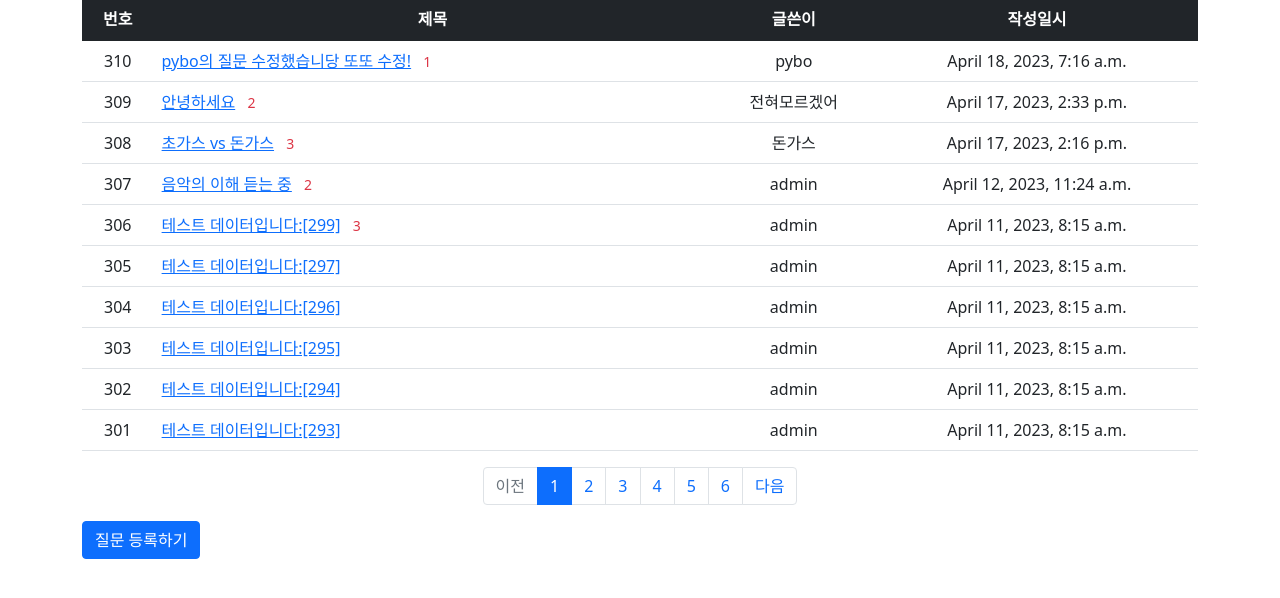
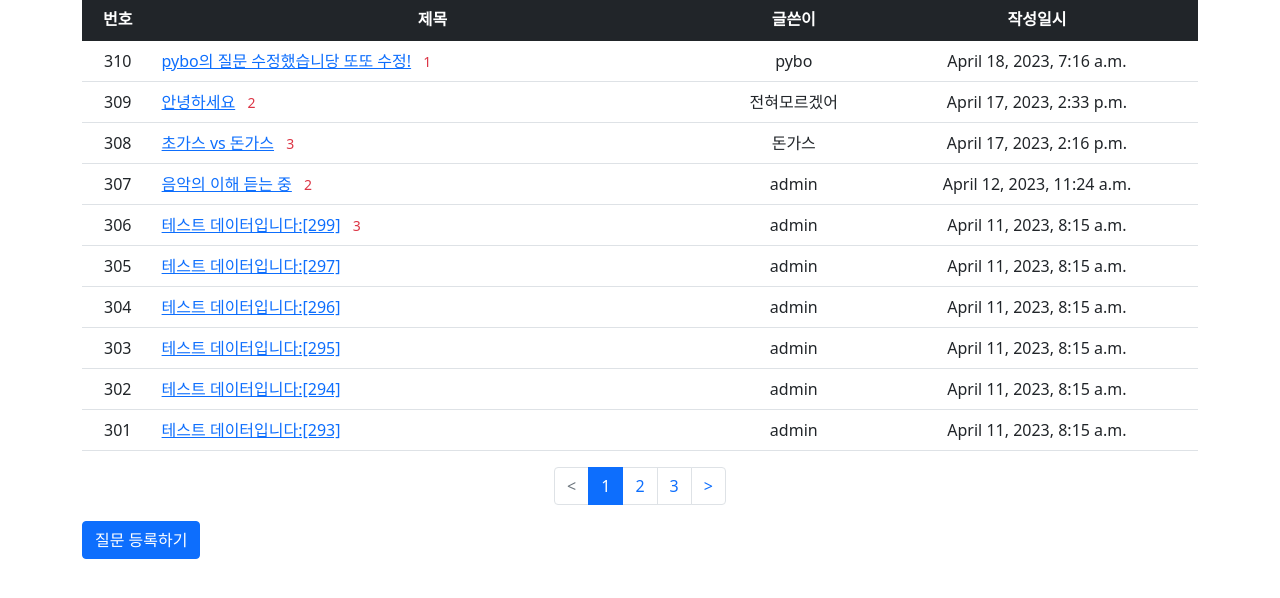
Before and after one commit to Han-16/learn_django, a Django app: page / in a window 1280 px wide. Shown: the part 74-672 px from the top of the page. Run offline with Django 4.2, Linux system fonts and the light colour scheme; data comes from the database, SQL or seed files in the repository; both versions use the stored data as it was after the commit; some libraries are stand-ins or nearby versions.

Commit message:
3-9 완료

```diff
--- a/pybo/models.py
+++ b/pybo/models.py
@@ -22,3 +22,11 @@ class Answer(models.Model):
 
     def __str__(self):
         return self.content
+
+class Comment(models.Model):
+    author = models.ForeignKey(User, on_delete = models.CASCADE)
+    content = models.TextField()
+    create_date = models.DateTimeField()
+    modify_date = models.DateTimeField(null=True, blank = True)
+    question = models.ForeignKey(Question, null = True, blank = True, on_delete = models.CASCADE)
+    answer = models.ForeignKey(Answer, null= True, blank = True, on_delete = models.CASCADE)
--- a/pybo/urls.py
+++ b/pybo/urls.py
@@ -11,10 +11,10 @@ urlpatterns = [
     path('question/create/', question_views.question_create, name = 'question_create'),
     path('question/modify/<int:question_id>/', question_views.question_modify, name = "question_modify"),
     path('question/delete/<int:question_id>/', question_views.question_delete, name = "question_delete"),
+    path('question/vote/<int:question_id>', question_views.question_vote, name = 'question_vote'),
 
     path('answer/create/<int:question_id>/', answer_views.answer_create, name = "answer_create"),
     path('answer/modify/<int:answer_id>/', answer_views.answer_modify, name = "answer_modify"),
     path('answer/delete/<int:answer_id>/', answer_views.answer_delete, name = "answer_delete"),
-    path('question/vote/<int:question_id>', question_views.question_vote, name = 'question_vote'),
     path('answer/vote/<int:answer_id>', answer_views.answer_vote, name = 'answer_vote'),
 ]
--- a/pybo/views/answer_views.py
+++ b/pybo/views/answer_views.py
@@ -56,7 +56,7 @@ def answer_delete(request, answer_id):
 def answer_vote(request, answer_id):
     answer = get_object_or_404(Answer, pk=answer_id)
     if request.user == answer.author:
-        messages.error(request, "자신 글 추천 불가")
+        messages.error(request, "자추 불가!")
     else:
         answer.voter.add(request.user)
     return redirect('pybo:detail', question_id = answer.question.id)
--- a/pybo/views/question_views.py
+++ b/pybo/views/question_views.py
@@ -46,7 +46,8 @@ def question_delete(request, question_id):
     if request.user != question.author:
         messages.error(request, "삭제 권한 없는걸요?")
         return redirect('pybo:detail', question_id = question.id)
-    question.delete()
+    else:
+        question.delete()
     return redirect('pybo:index')
 
 @login_required(login_url='common:login')
--- a/templates/pybo/answer_form.html
+++ b/templates/pybo/answer_form.html
@@ -8,7 +8,7 @@
     <div class="mb-3">
       <label for="content" class="form-label">답변 내용</label>
       <textarea class="form-control" name="content" id="content"
-                rows="10"> {{ form.content.value|default_if_none:'' }}</textarea>
+                rows="10"> {{ form.content.value|default_if_none:'asdfasdf' }}</textarea>
     </div>
     <button type="submit" class="btn btn-primary">저장하기</button>
   </form>
--- a/templates/pybo/question_detail.html
+++ b/templates/pybo/question_detail.html
@@ -36,7 +36,7 @@
             <a href="{% url 'pybo:question_modify' question.id  %}"
                class="btn btn-sm btn-outline-secondary">수정</a>
             <a href="javascript:void(0)" class="delete btn btn-sm btn-outline-secondary"
-               data-url="{% url 'pybo:question_delete' question.id">삭제</a>
+               data-uri="{% url 'pybo:question_delete' question.id %}">삭제</a>
             {% endif %}
         </div>
         </div>
@@ -68,7 +68,7 @@
                 <a href="{% url 'pybo:answer_modify' answer.id %}"
                    class="btn btn-sm btn-outline-secondary">수정</a>
                 <a href="#" class="delete btn btn-sm btn-outline-secondary"
-                   data-uri="{% url 'pybo:answer_delete' answer.id">삭제</a>
+                   data-uri="{% url 'pybo:answer_delete' answer.id %}">삭제</a>
                 {% endif %}
             </div>
         </div>
--- a/templates/pybo/question_list.html
+++ b/templates/pybo/question_list.html
@@ -41,16 +41,16 @@
         <!-- 이전페이지 -->
         {% if question_list.has_previous %}
         <li class="page-item">
-            <a class="page-link" href="?page={{ question_list.previous_page_number }}">이전</a>
+            <a class="page-link" href="?page={{ question_list.previous_page_number }}"><</a>
         </li>
         {% else %}
         <li class="page-item disabled">
-            <a class="page-link" tabindex="-1" aria-disabled="true" href="#">이전</a>
+            <a class="page-link" tabindex="-1" aria-disabled="true" href="#"><</a>
         </li>
         {% endif %}
         <!-- 페이지리스트 -->
         {% for page_number in question_list.paginator.page_range %}
-        {% if page_number >= question_list.number|add:-5 and page_number <= question_list.number|add:5 %}
+        {% if page_number >= question_list.number|add:-2 and page_number <= question_list.number|add:2 %}
         {% if page_number == question_list.number %}
         <li class="page-item active" aria-current="page">
             <a class="page-link" href="?page={{ page_number }}">{{ page_number }}</a>
@@ -65,11 +65,11 @@
         <!-- 다음페이지 -->
         {% if question_list.has_next %}
         <li class="page-item">
-            <a class="page-link" href="?page={{ question_list.next_page_number }}">다음</a>
+            <a class="page-link" href="?page={{ question_list.next_page_number }}">></a>
         </li>
         {% else %}
         <li class="page-item disabled">
-            <a class="page-link" tabindex="-1" aria-disabled="true" href="#">다음</a>
+            <a class="page-link" tabindex="-1" aria-disabled="true" href="#">></a>
         </li>
         {% endif %}
     </ul>
```
Also changed, not shown: db.sqlite3, pybo/migrations/0006_comment.py (added).
